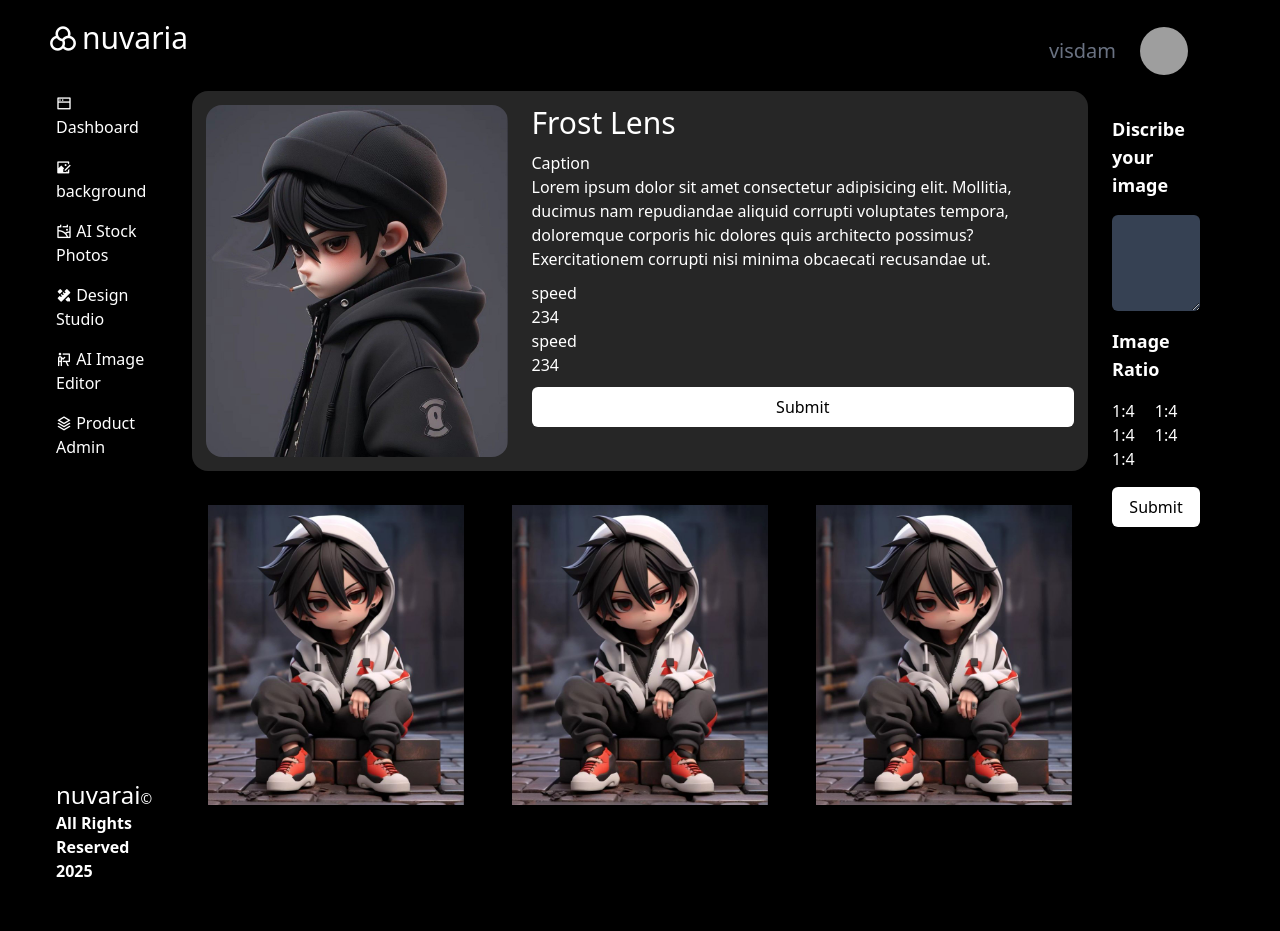
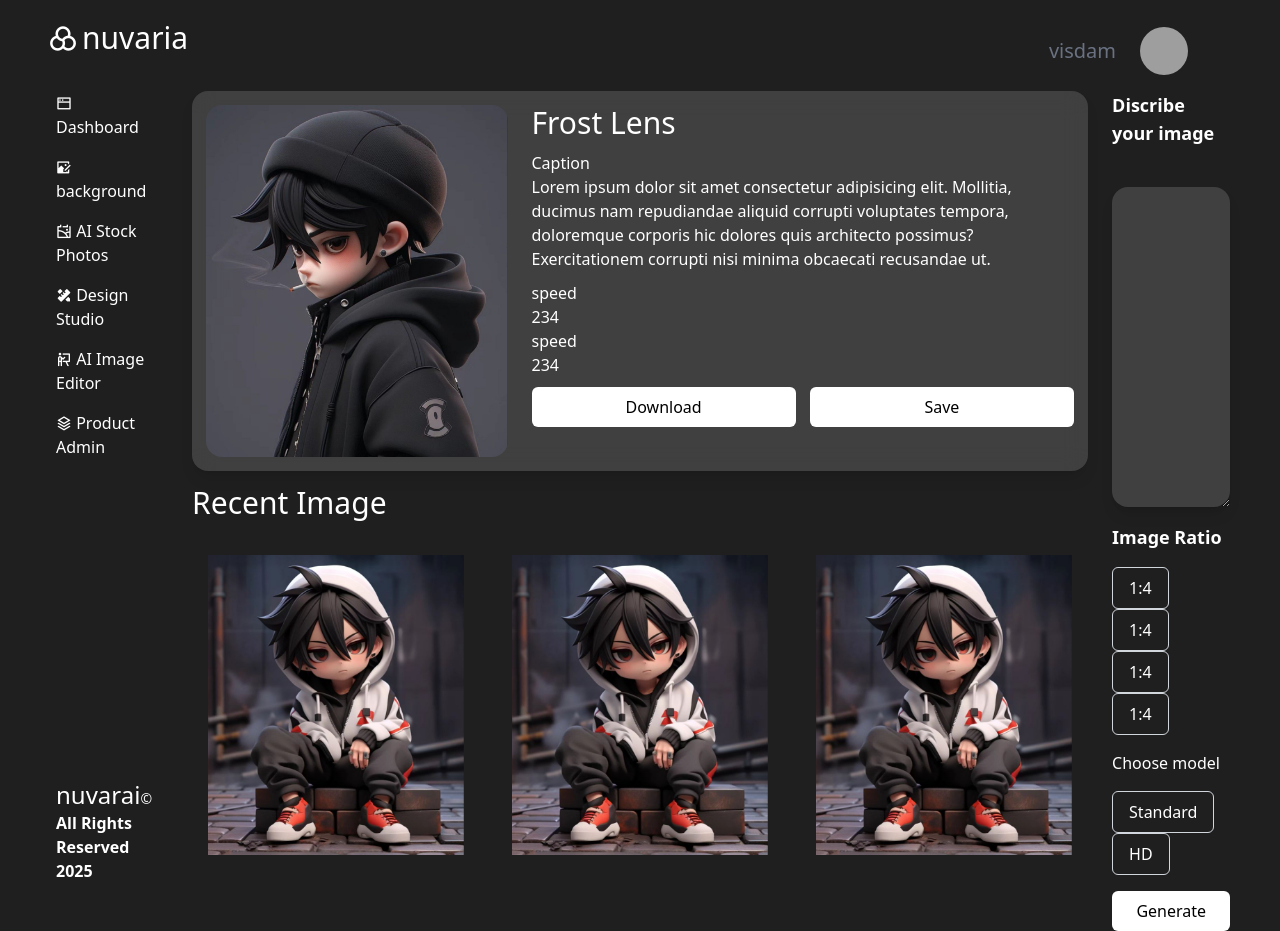
Before and after one commit to vikaspal9131/nuvaria, a website: page nuvaria1.0/src/dashbord.html in a window 1280 px wide. Before the commit the page ends 883 px from the top, so only its background shows below. Drawn offline with nearby package versions, Linux system fonts and the light colour scheme; files that its build step writes are made by us from their sources; grey boxes are pictures that could not be loaded.

Commit message:
make path ⚠️

```diff
--- /dev/null
+++ b/nuvaria1.0/src/custom.css
@@ -0,0 +1,3 @@
+body{
+  background-color: #1F1F1F;
+}
--- a/nuvaria1.0/src/dashbord.html
+++ b/nuvaria1.0/src/dashbord.html
@@ -4,10 +4,11 @@
   <meta charset="UTF-8">
   <meta name="viewport" content="width=device-width, initial-scale=1.0">
   <title>nuvarai</title>
+  <link rel="stylesheet" href="custom.css">
   <link rel="stylesheet" href="output.css">
   <link href="https://cdn.jsdelivr.net/npm/remixicon@4.3.0/fonts/remixicon.css" rel="stylesheet" />
 </head>
-<body class="bg-black text-white">
+<body class="bg-black  text-white">
 
 <header class="px-12 pt-5 flex justify-between mb-2.5 border-0 ">
   <h2 class="text-3xl mb-6 "> <i class="ri-color-filter-line mr-1"></i>nuvaria</h2>
@@ -61,10 +62,13 @@
             <p>234</p>
           </div>
         </div>
-        <button type="submit" class="w-full bg-white text-black py-2 rounded-md">Submit</button>
+        <div class="flex">
+          <button type="submit" class="w-full bg-white text-black py-2 rounded-md mr-3.5">Download</button>
+          <button type="submit" class="w-full bg-white text-black py-2 rounded-md">Save</button>
+        </div>
       </div>
     </div>
-
+  <p class="text-3xl my-3.5">Recent Image </p>
     <!-- Sub Images -->
     <div class="flex space-x-4 mt-16">
       <div class=" rounded-lg w-1/3 h-60 flex items-center justify-center">
@@ -83,21 +87,29 @@
   </main>
 
   <!-- Right Sidebar -->
-  <aside class="text-white p-6 w-96  ">
-    <h3 class="text-lg font-semibold mb-4">Discribe your image </h3>
+  <aside class="text-white px-6 w-96 ">
+    <h3 class="text-lg font-semibold mb-10 ">Discribe your image </h3>
     <form class="space-y-4">
     <div>
-        <textarea id="message" rows="4" class="mt-1 block w-full border-gray-300 rounded-md shadow-sm text-black bg-gray-700"></textarea>
+        <textarea id="message" rows="4" class="w-full h-80 p-4 mt-1 block  border-gray-300 text-whitebackdrop-blur-md bg-white/15 rounded-2xl shadow-lg "></textarea>
       </div>
       <h3 class="text-lg font-semibold mb-4">Image Ratio</h3>
       <div class="space-x-4">
-        <button>1:4</button>
-        <button>1:4</button>
-        <button>1:4</button>
-        <button>1:4</button>
-        <button>1:4</button>
+        <button class="border border-gray-300 bg-transparent py-2 px-4 rounded-md">1:4</button>
+        <button class="border border-gray-300 bg-transparent py-2 px-4 rounded-md">1:4</button>
+        <button class="border border-gray-300 bg-transparent py-2 px-4 rounded-md">1:4</button>
+        <button class="border border-gray-300 bg-transparent py-2 px-4 rounded-md">1:4</button>
+
       </div>
-      <button type="submit" class="w-full bg-white text-black py-2 rounded-md">Submit</button>
+
+      <p>Choose model</p>
+
+      <div class="space-x-4">
+        <button class="border border-gray-300 bg-transparent py-2 px-4 rounded-md">Standard</button>
+        <button class="border border-gray-300 bg-transparent py-2 px-4 rounded-md">HD</button>
+      </div>
+
+      <button type="submit" class="w-full bg-white text-black py-2 rounded-md">Generate</button>
     </form>
   </aside>
 
--- a/nuvaria1.0/src/index.html
+++ b/nuvaria1.0/src/index.html
@@ -64,8 +64,8 @@
 
         <p class="font-bold mb-6">Save four hours on your next paper.</p>
         <div class="flex gap-5 mb-12">
-         <a href="#" class="px-10 py-3 bg-black text-white  font-semibold rounded-xl "> Generate <i class="ri-arrow-right-line"></i></a>
-         <a href="#" class="px-10 py-3 bg-gray-200 text-gray-600 font-semibold rounded-xl ">Contact sales</a>
+         <a href="Dashbord.html" class="px-10 py-3 bg-black text-white  font-semibold rounded-xl "> Go to Dashboard <i class="ri-arrow-right-line"></i></a>
+         <a href="See more" class="px-10 py-3 bg-gray-200 text-gray-600 font-semibold rounded-xl ">Contact sales</a>
         </div>
         <!-- <p class="mt-24 font-semibold">Lorem ipsum dolor sit amet consectetur adipisicing </p> -->
       </div>
@@ -81,7 +81,7 @@
 
 <div class="flex justify-center items-center mt-10">
 
-  <img class="w-4/5 rounded-md  " src="Screenshot 2024-12-29 005030.png" alt="">
+  <img class="w-4/5 rounded-md  " src="test.png" alt="">
 </div>
 
 
@@ -90,7 +90,7 @@
 
   <div class="text-6xl w-1/2 font-semibold tracking-tight ml-36 relative"><p>Layerio Helps You <br> Increase Your Daily Productivity</p></div>
   <div class="w-1/2 flex flex-col items-start justify-center  text-xl font-semibold text-gray-900 relative "> <p> We are Focused On Creating Products, Services And <br> Processes That Are Not Only Innovative But Also With The <br> Hightes Standards Of Excelience</p>
-    <a href="#" class="rounded-full  bg-black gap-x-4 px-1 py-1 pr-4 text-xl text-white shadow-sm mt-5 flex items-center justify-between"> <i class="ri-play-circle-fill text-5xl"></i> Get started</a></div>
+    <a href="dashbord.html" class="rounded-full  bg-black gap-x-4 px-1 py-1 pr-4 text-xl text-white shadow-sm mt-5 flex items-center justify-between"> <i class="ri-play-circle-fill text-5xl"></i> Get started</a></div>
 </div>
 
 
--- a/nuvaria1.0/tailwind.config.js
+++ b/nuvaria1.0/tailwind.config.js
@@ -1,17 +1,17 @@
 module.exports = {
-  content: ["./src/index.html" ,
-      "./src/login.html",
-      "./src/dashbord.html",
+  content: [
+    "./src/index.html",
+    "./src/login.html",
+    "./src/dashbord.html",
   ],
   theme: {
     extend: {
-      spacing: {
-        'wide-word': '10000px', // Adjust as needed
-      },
       colors: {
-        'custom-color': '#1F1F1F', // Replace with your color name and value
+        customred: {
+          400: '#ff0000',
       },
     },
   },
+},
   plugins: [],
-}
+};
```
Also changed, not shown: nuvaria1.0/src/test.png (added).
